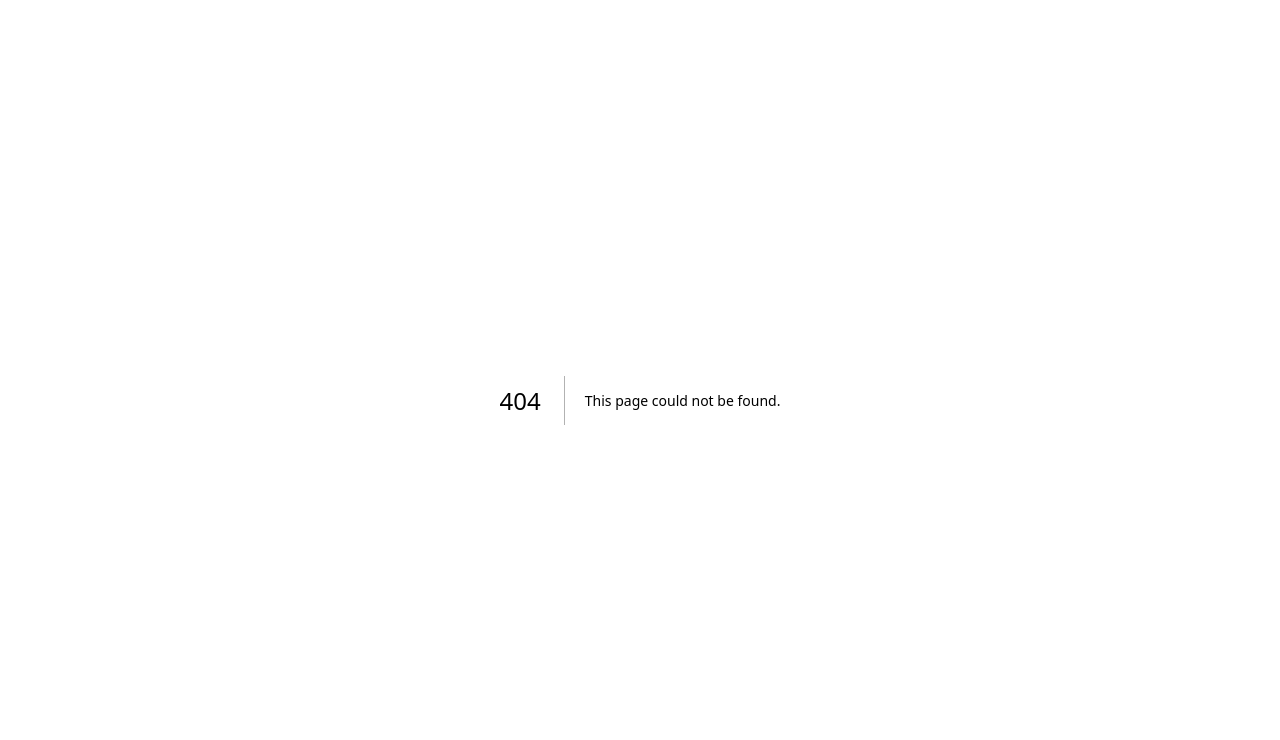
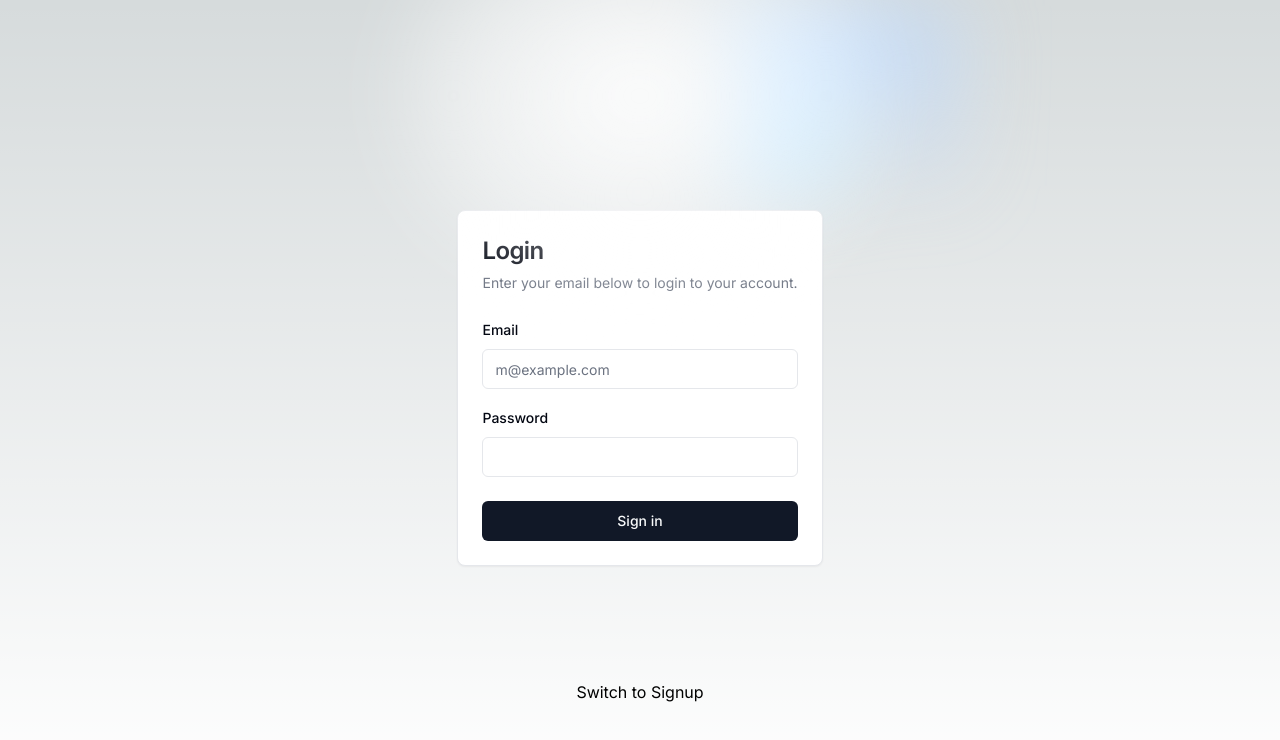
Before and after one commit to davidumoru/scryer, a Next.js app in the folder client/: page /auth in a window 1280 px wide. Before the commit this address had no page. Shown: the top 740 px of the page. Built offline with nearby package versions, Linux system fonts and the light colour scheme.

Commit message:
Add login/signup

```diff
--- /dev/null
+++ b/client/app/auth/page.tsx
@@ -0,0 +1,23 @@
+"use client";
+
+import { useState } from "react";
+import { Login } from "../../components/login";
+import { Signup } from "../../components/signup";
+
+export default function Home() {
+  const [showLogin, setShowLogin] = useState(true);
+
+  const handleToggleForm = () => {
+    setShowLogin(!showLogin);
+  };
+
+  return (
+    <main className="flex min-h-screen flex-col items-center justify-between p-24">
+      <div className="relative flex place-items-center before:absolute before:h-[300px] before:w-[480px] before:-translate-x-1/2 before:rounded-full before:bg-gradient-radial before:from-white before:to-transparent before:blur-2xl before:content-[''] after:absolute after:-z-20 after:h-[180px] after:w-[240px] after:translate-x-1/3 after:bg-gradient-conic after:from-sky-200 after:via-blue-200 after:blur-2xl after:content-[''] before:dark:bg-gradient-to-br before:dark:from-transparent before:dark:to-blue-700 before:dark:opacity-10 after:dark:from-sky-900 after:dark:via-[#0141ff] after:dark:opacity-40 before:lg:h-[360px]"></div>
+      {showLogin ? <Login /> : <Signup />}
+      <button onClick={handleToggleForm}>
+        {showLogin ? "Switch to Signup" : "Switch to Login"}
+      </button>
+    </main>
+  );
+}
```
